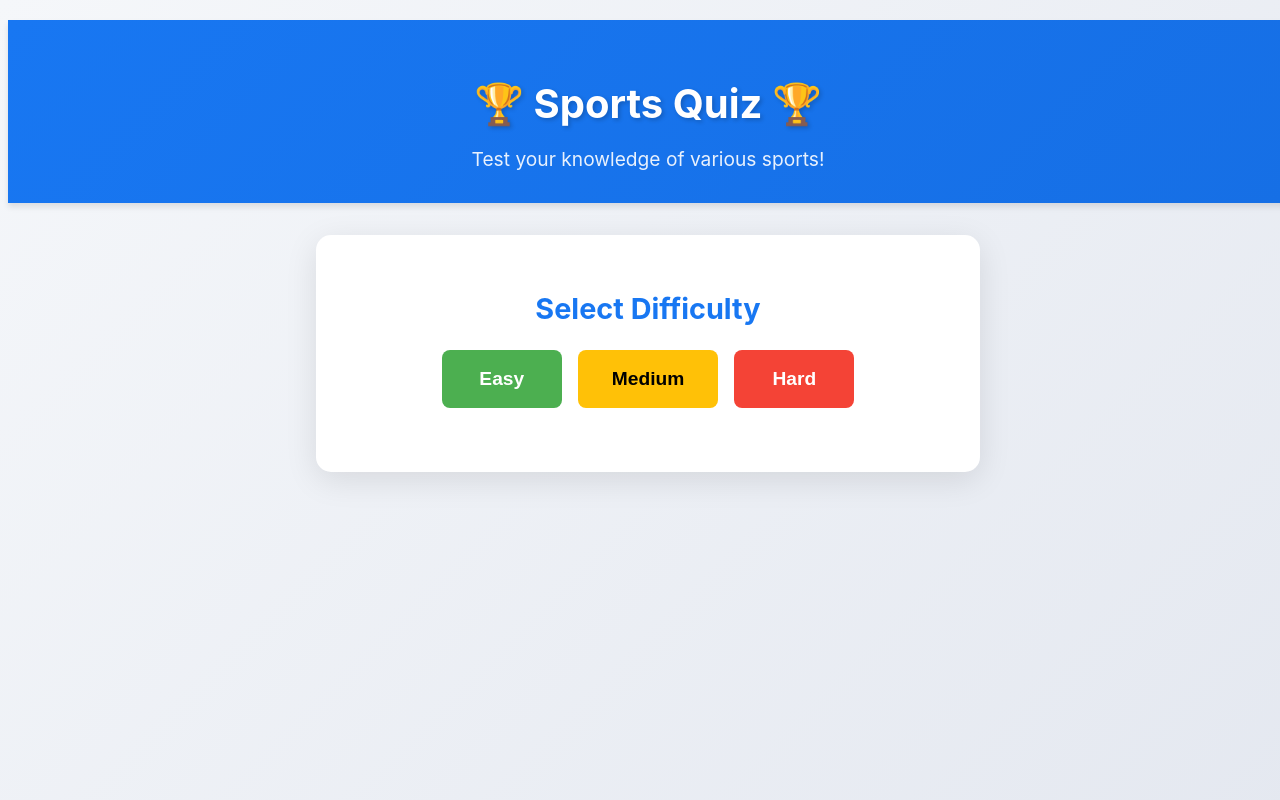
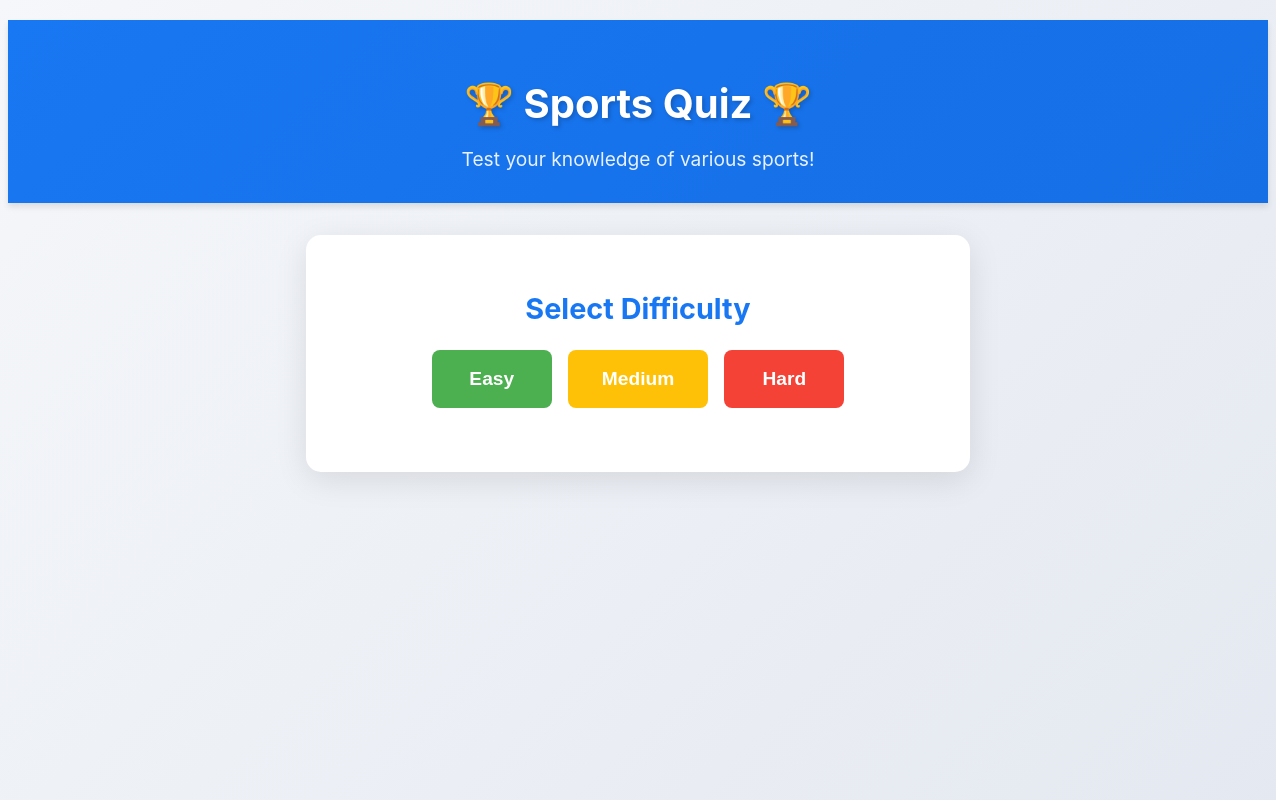
Before and after one commit to zrewt/curser-home, a React (Create React App) app: page / in a window 1280 px wide. Built offline with nearby package versions, Linux system fonts and the light colour scheme.

Commit message:
Initial commit

```diff
--- a/src/App.css
+++ b/src/App.css
@@ -5,14 +5,33 @@
   color: #2c3e50;
   padding: 20px;
   font-family: 'Inter', -apple-system, BlinkMacSystemFont, 'Segoe UI', Roboto, Oxygen, Ubuntu, Cantarell, sans-serif;
-  overflow-y: auto;
-  width: 100%;
+  overflow-y: scroll;
+  width: calc(100% - 20px);
   -webkit-tap-highlight-color: transparent;
   position: fixed;
   top: 0;
   left: 0;
   right: 0;
   bottom: 0;
+}
+
+/* Customize scrollbar */
+.App::-webkit-scrollbar {
+  width: 12px;
+}
+
+.App::-webkit-scrollbar-track {
+  background: #f1f1f1;
+  border-radius: 6px;
+}
+
+.App::-webkit-scrollbar-thumb {
+  background: #1877f2;
+  border-radius: 6px;
+}
+
+.App::-webkit-scrollbar-thumb:hover {
+  background: #166fe5;
 }
 
 .App-header {
@@ -80,7 +99,7 @@
 
 .difficulty-button.medium {
   background-color: #FFC107;
-  color: #000;
+  color: white;
 }
 
 .difficulty-button.hard {
```
